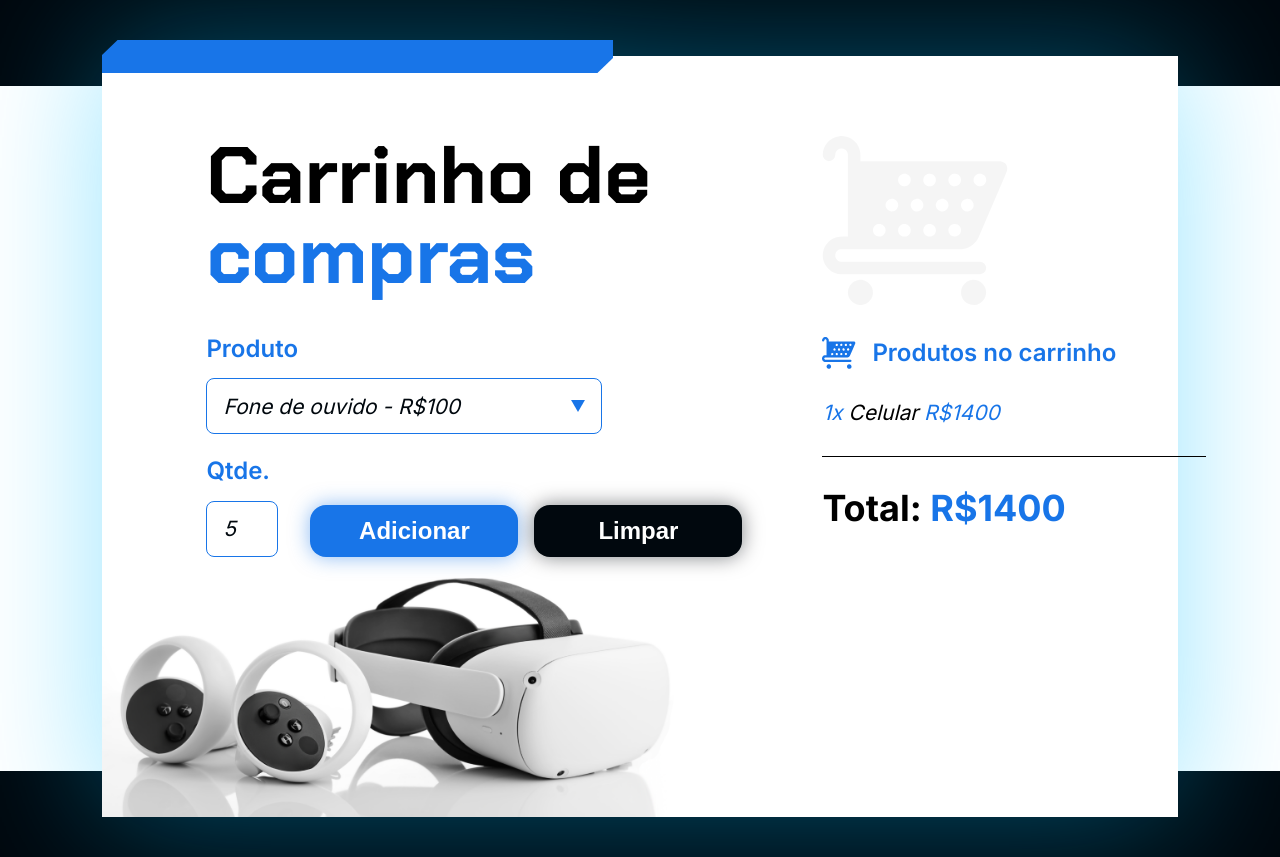
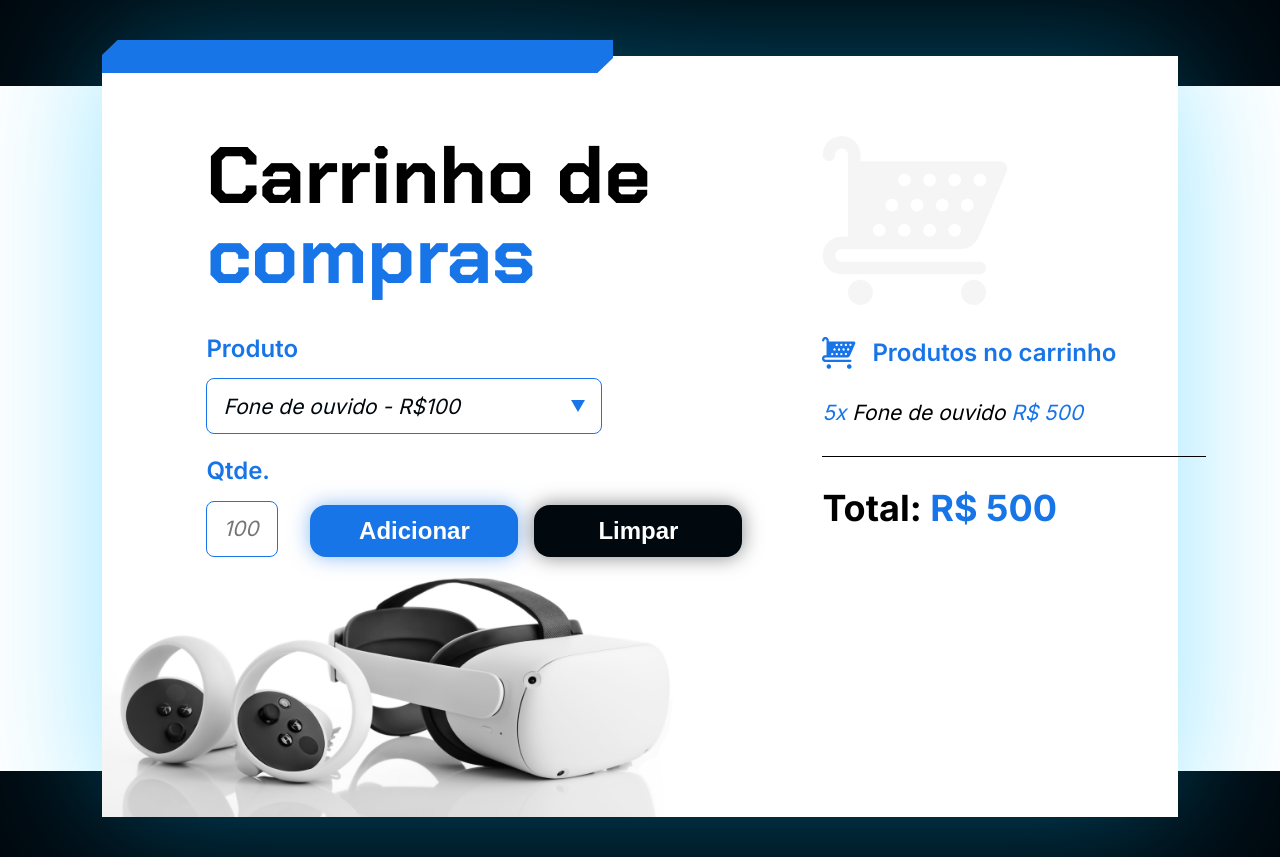
Before and after one commit to GabriielSantana/Praticando_Logica_JS-ALURA, a plain HTML site: page carrinho-compras/index.html in a window 1280 px wide. Both pictures are taken after typing "5" into the empty fields and a click on the button "Adicionar". Drawn offline with Linux system fonts and the light colour scheme.

Commit message:
adicionando função ao carrinho de compras

```diff
--- a/carrinho-compras/index.html
+++ b/carrinho-compras/index.html
@@ -57,14 +57,14 @@
 
       <section class="carrinho__produtos" id="lista-produtos">
         <section class="carrinho__produtos__produto">
-          <span class="texto-azul">1x</span> Celular <span class="texto-azul">R$1400</span>
+          <span class="texto-azul"></span>  <span class="texto-azul"> </span>
         </section>
       </section>
 
       <div class="divisoria"></div>
 
       <p class="carrinho__total">
-        Total: <span class="texto-azul" id="valor-total">R$1400</span>
+        Total: <span class="texto-azul" id="valor-total"></span>
       </p>
     </section>
   </main>
--- a/carrinho-compras/js/app.js
+++ b/carrinho-compras/js/app.js
@@ -0,0 +1,34 @@
+let valorTotal;
+limpar();
+
+function adicionar(){
+    let produto = document.getElementById('produto').value;
+    let nomeProduto = produto.split('-')[0];
+    let valor = produto.split('R$')[1];
+    let quantidade = document.getElementById('quantidade').value;
+    let listaProdutos = document.getElementById('lista-produtos');
+    let precos = quantidade * valor;
+
+     if(quantidade == '' || quantidade == 0) {
+        alert('A quantidade está zerada!');
+        return;
+    }
+
+    listaProdutos.innerHTML = listaProdutos.innerHTML +`<section class="carrinho__produtos__produto">
+                                                        <span class="texto-azul">${quantidade}x</span> ${nomeProduto} <span class="texto-azul">R$ ${precos}</span>
+                                                        </section>`;
+
+    valorTotal = valorTotal + precos;
+    let campoTotal = document.getElementById('valor-total');
+
+    campoTotal.textContent = `R$ ${valorTotal}`
+
+    document.getElementById('quantidade').value = '';
+
+}
+
+function limpar(){
+    valorTotal = 0;
+    document.getElementById('lista-produtos').innerHTML = '';
+    document.getElementById('valor-total').innerText = 'R$0';
+}
```
